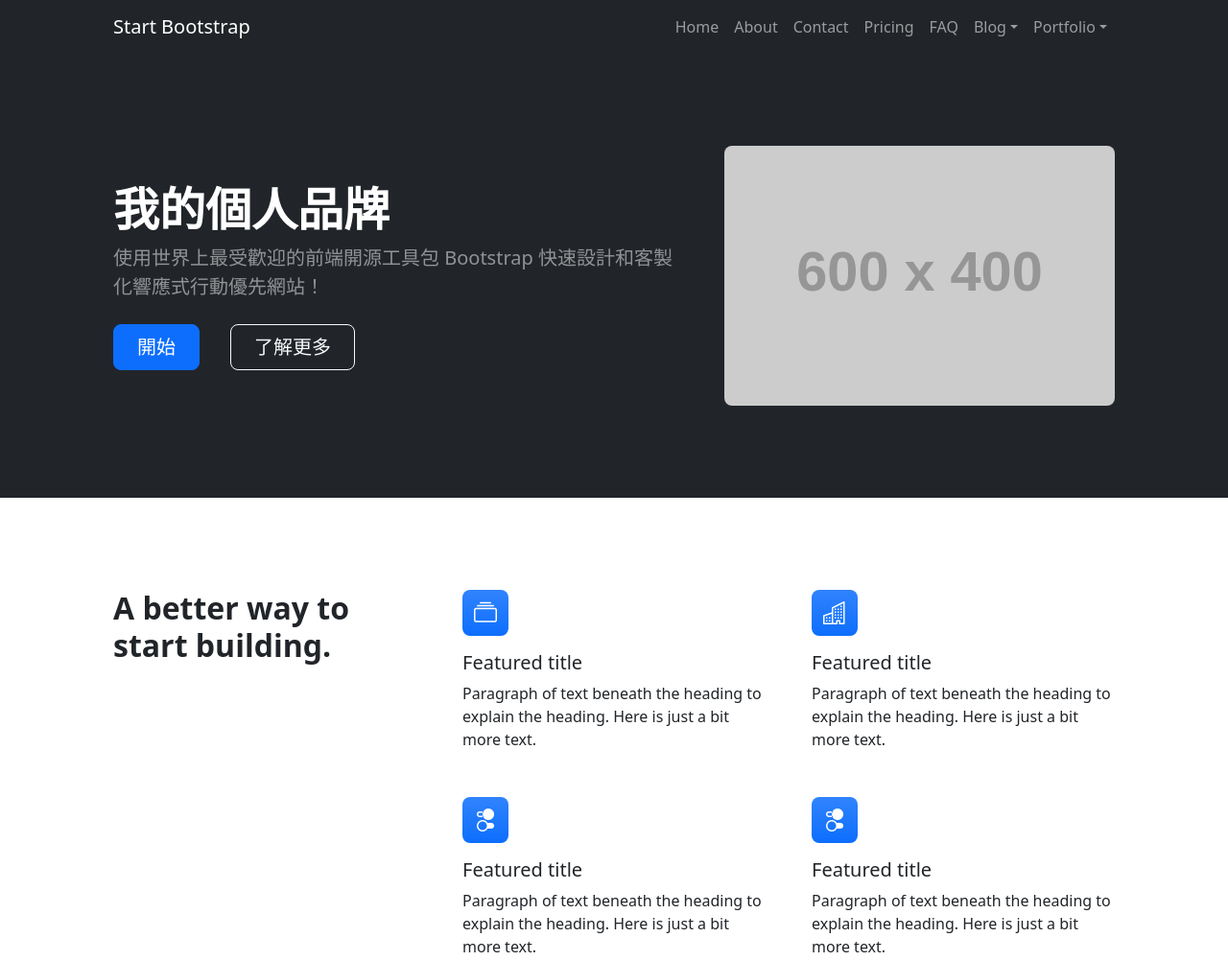
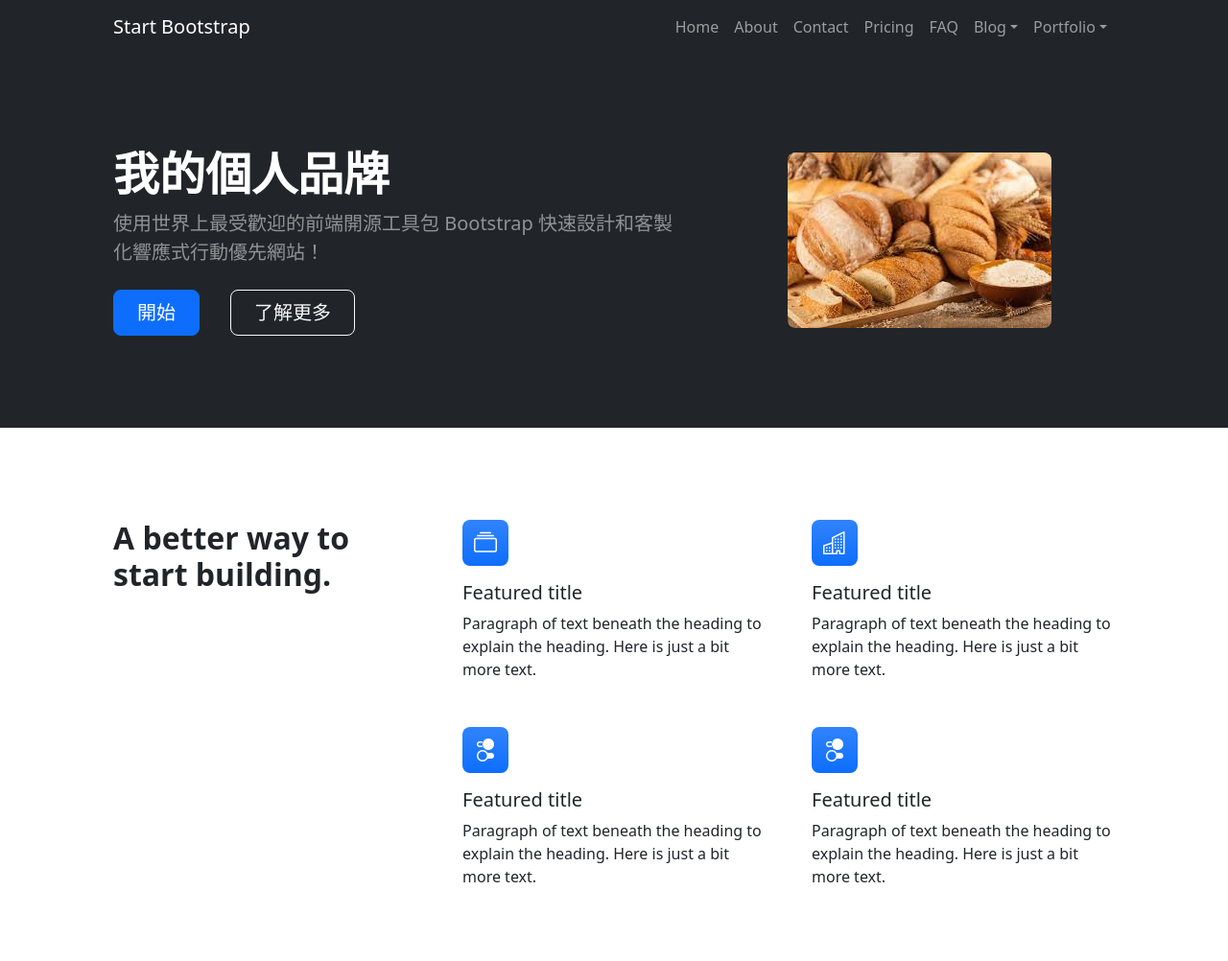
Before and after one commit to zxc58465846/site, a plain HTML site: page index.html in a window 1280 px wide. Shown: the top 1002 px of the page at 96% size. Drawn offline with nearby package versions, Linux system fonts and the light colour scheme; placeholder pictures from the web are drawn by us.

Commit message:
放圖片

```diff
--- a/index.html
+++ b/index.html
@@ -59,7 +59,7 @@
                                 </div>
                             </div>
                         </div>
-                        <div class="col-xl-5 col-xxl-6 d-none d-xl-block text-center"><img class="img-fluid rounded-3 my-5" src="https://dummyimage.com/600x400/343a40/6c757d" alt="..." /></div>
+                        <div class="col-xl-5 col-xxl-6 d-none d-xl-block text-center"><img class="img-fluid rounded-3 my-5" src="assets/images.jpg" alt="..." /></div>
                     </div>
                 </div>
             </header>
```
Also changed, not shown: assets/images.jpg (added).
